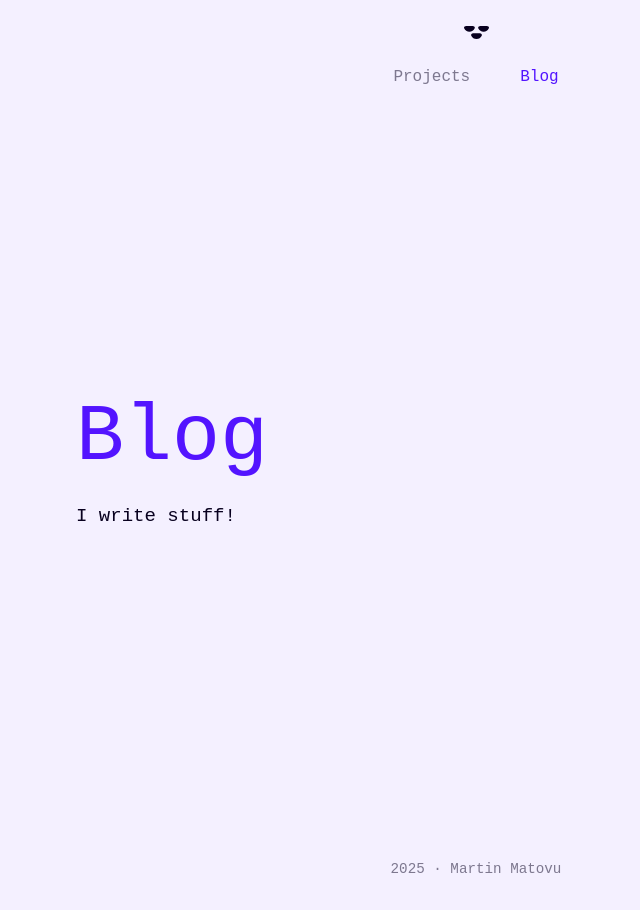
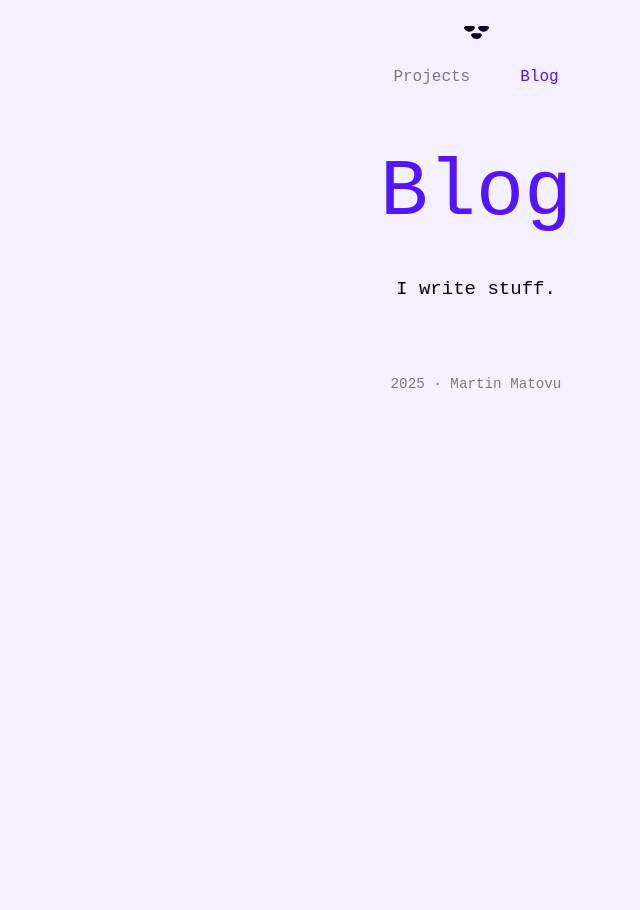
Before and after one commit to matovius/martin, a SvelteKit app: page /blog in a window 1280 px wide. Shown: the whole page, without its empty margins (164-804 px from the left). After the commit the page ends 800 px from the top, so only its background shows below. Built offline with nearby package versions, Linux system fonts and the light colour scheme; a web font is replaced by a local one.

Commit message:
feat: overhaul homepage, projects page, and blog page to apply new UI style and aesthetic

```diff
--- a/src/routes/+page.svelte
+++ b/src/routes/+page.svelte
@@ -1,4 +1,5 @@
-<script lang="ts">
+<script>
+	import Link from '$lib/components/Link.svelte';
 	import ProjectCard from '$lib/components/ProjectCard.svelte';
 	import { projects } from '$lib/scripts/projects';
 </script>
@@ -10,90 +11,81 @@
 <main>
 	{@render HeroSection()}
 	{@render ProjectsSection()}
+	<!-- {@render BlogSection()} -->
 </main>
 
 {#snippet HeroSection()}
-	<section id="hero" class="hero">
+	<section id="hero" class="hero-section">
 		<div class="container">
-			<div class="headline">
-				<h1 class="heading">Hi, I'm Martin Matovu</h1>
-				<h2 class="h4 subheading">Frontend engineer + Accessibility acolyte</h2>
-				<p class="p text">
-					I make browsers do my bidding for my enjoyment and can write some mean JavaScript. I'm
-					part of the duo at <a
+			<hgroup>
+				<h1>Martin Matovu</h1>
+				<p class="h5">Frontend engineer</p>
+				<p>
+					Making browsers do my bidding for my enjoyment at
+					<a
 						href="https://webware.studio"
 						target="_blank"
 						rel="noopener noreferrer"
 						class="link external">Webware Studio</a
-					>, an upstart web dev studio building incredible projects using SvelteKit.
+					>.
 				</p>
-			</div>
+			</hgroup>
 		</div>
 	</section>
 {/snippet}
 
 {#snippet ProjectsSection()}
-	<section id="projects" class="projects">
+	<section id="projects" class="projects-section">
 		<div class="container">
-			<div class="headline">
-				<h3 class="heading">Some recent projects...</h3>
-			</div>
+			<h2>Here's a thing I made for myself...</h2>
 
-			<ul class="featured-projects">
-				{#each projects as project}
-					{#if project.isFeatured}
-						<li>
-							<ProjectCard {project} />
-						</li>
-					{/if}
-				{/each}
-			</ul>
+			<ProjectCard project={projects[3]} />
 
-			<div class="cta">
-				<a href="/projects" class="btn more-projects" aria-label="See more projects"></a>
-			</div>
+			<p>
+				If you wanna see more stuff I made for myself,
+				<Link as="inbound" id="projects-page-link" url="/projects">head to the projects page</Link>.
+			</p>
+		</div>
+	</section>
+{/snippet}
+
+{#snippet BlogSection()}
+	<section id="from-blog" class="blog-section">
+		<div class="container">
+			<h2>...and here's a thing I wrote!</h2>
+
+			<ProjectCard project={projects[3]} />
+
+			<p>
+				If you wanna read more things I wrote,
+				<Link as="inbound" id="blog-page-link" url="/blog">head to the blog</Link>.
+			</p>
 		</div>
 	</section>
 {/snippet}
 
 <style>
 	main {
-		--_pblock: 2.5rem /* 40px */;
-		--_pblock-start: var(--_pblock);
 		padding-inline: 1.25rem /* 20px */;
-		padding-block: var(--_pblock);
-		padding-block-start: calc(var(--header-height) + var(--_pblock-start)) /* 40px */;
+	}
 
-		@media screen and (min-width: 37.5rem) /* 600px */ {
-			--_pblock-start: 5rem /* 80px */;
+	section {
+		padding-block: 2.5rem /* 40px */;
+	}
+
+	.hero-section hgroup {
+		text-align: center;
+
+		& > h1 {
+			color: var(--color-primary);
+		}
+		& > p:not(.h5) {
+			margin-block-start: 2em;
 		}
 	}
 
-	section {
-		& > .container {
-			padding-block-end: 2.5rem /* 40px */;
-			margin-inline: auto;
-
-			& > .headline {
-				display: flex;
-				flex-direction: column;
-				gap: 1.25rem /* 20px */;
-
-				& > .heading {
-					color: var(--color-primary);
-				}
-			}
-
-			& > .cta {
-				display: flex;
-				padding-block-start: 1.25rem /* 20px */;
-			}
-		}
-	}
-
-	ul.featured-projects {
-		list-style: none;
-		display: grid;
-		padding-block-start: 1.25rem /* 20px */;
+	.projects-section,
+	.blog-section {
+		text-align: center;
 	}
 </style>
--- a/src/routes/blog/+page.svelte
+++ b/src/routes/blog/+page.svelte
@@ -1,8 +1,10 @@
-<script lang="ts">
+<script>
 	import BlogPostCard from '$lib/components/BlogPostCard.svelte';
-	import type { PageProps } from './$types';
 
-	let { data }: PageProps = $props();
+	/**
+	 * @type import('./$types').PageProps
+	 */
+	let { data } = $props();
 </script>
 
 <svelte:head>
@@ -10,12 +12,17 @@
 </svelte:head>
 
 <main>
-	<section id="blog" class="blog">
+	<section id="hero" class="hero-section">
 		<div class="container">
-			<div class="headline">
-				<h1 class="heading">Blog</h1>
-				<p>I write stuff!</p>
-			</div>
+			<hgroup>
+				<h1>Blog</h1>
+				<p>I write stuff.</p>
+			</hgroup>
+		</div>
+	</section>
+
+	<section id="blog-posts" class="blog-posts-section">
+		<div class="container">
 			<ul class="blog-post-list">
 				{#each data.posts as post}
 					<li>
@@ -29,44 +36,30 @@
 
 <style>
 	main {
-		--_pblock: 2.5rem /* 40px */;
-		--_pblock-start: var(--_pblock);
-		width: 100%;
-		min-height: 90svh;
-		display: flex;
-		flex-direction: column;
-		justify-content: center;
-		align-items: center;
 		padding-inline: 1.25rem /* 20px */;
-		padding-block: var(--_pblock);
-		padding-block-start: calc(var(--header-height) + var(--_pblock-start)) /* 40px */;
 	}
 
 	section {
-		width: 100%;
-		display: flex;
-		flex-direction: column;
-		justify-content: center;
-		align-items: center;
+		padding-block: 2.5rem /* 40px */;
+	}
 
-		& > .container {
-			padding-block-end: 40px;
+	.hero-section hgroup {
+		text-align: center;
 
-			& > .headline {
-				display: flex;
-				flex-direction: column;
-				gap: 20px;
-
-				& > .heading {
-					color: var(--color-primary);
-				}
-			}
+		& > h1 {
+			color: var(--color-primary);
+		}
+		& > p:not(.h5) {
+			margin-block-start: 2em;
 		}
 	}
 
 	ul.blog-post-list {
 		list-style: none;
 		display: grid;
-		padding-block-start: 3.75rem; /* 60px */
+	}
+
+	.blog-posts-section {
+		padding: 0;
 	}
 </style>
--- a/src/routes/projects/+page.svelte
+++ b/src/routes/projects/+page.svelte
@@ -1,15 +1,6 @@
-<script lang="ts">
-	import { onMount } from 'svelte';
+<script>
 	import { projects } from '$lib/scripts/projects';
 	import ProjectCard from '$lib/components/ProjectCard.svelte';
-
-	let showPage: boolean = $state(false);
-
-	onMount(() => {
-		setTimeout(() => {
-			showPage = true;
-		}, 200);
-	});
 </script>
 
 <svelte:head>
@@ -17,16 +8,26 @@
 </svelte:head>
 
 <main class="main">
-	<section id="all-projects" class="all-projects">
+	<section id="hero" class="hero-section">
 		<div class="container">
-			<div class="headline">
-				<h1 class="heading">Projects</h1>
+			<hgroup>
+				<h1>Projects</h1>
 				<p>
-					I specialize in making the simplest, most <em>littlest</em> tools imaginable, and also do freelance
-					work through Webware Studio.
+					I specialize in making the simplest, most <em>littlest</em> tools imaginable, and also do
+					freelance work through
+					<a
+						href="https://webware.studio"
+						target="_blank"
+						rel="noopener noreferrer"
+						class="link external">Webware Studio</a
+					>.
 				</p>
-			</div>
+			</hgroup>
+		</div>
+	</section>
 
+	<section id="all-projects" class="all-projects-section">
+		<div class="container">
 			<ul class="projects-list">
 				{#each projects as project}
 					<li>
@@ -39,41 +40,31 @@
 </main>
 
 <style>
-	.main {
-		width: 100%;
-		display: flex;
-		flex-direction: column;
-		justify-content: center;
-		align-items: center;
-		padding-inline: 20px;
-		padding-block: 120px 40px;
+	main {
+		padding-inline: 1.25rem /* 20px */;
 	}
 
 	section {
-		width: 100%;
-		display: flex;
-		flex-direction: column;
-		justify-content: center;
-		align-items: center;
+		padding-block: 2.5rem /* 40px */;
+	}
 
-		& > .container {
-			padding-block-end: 40px;
+	.hero-section hgroup {
+		text-align: center;
 
-			& > .headline {
-				display: flex;
-				flex-direction: column;
-				gap: 20px;
-
-				& > .heading {
-					color: var(--color-primary);
-				}
-			}
+		& > h1 {
+			color: var(--color-primary);
+		}
+		& > p:not(.h5) {
+			margin-block-start: 2em;
 		}
 	}
 
 	ul.projects-list {
 		list-style: none;
 		display: grid;
-		padding-block-start: 3.75rem; /* 60px */
+	}
+
+	.all-projects-section {
+		padding: 0;
 	}
 </style>
```
